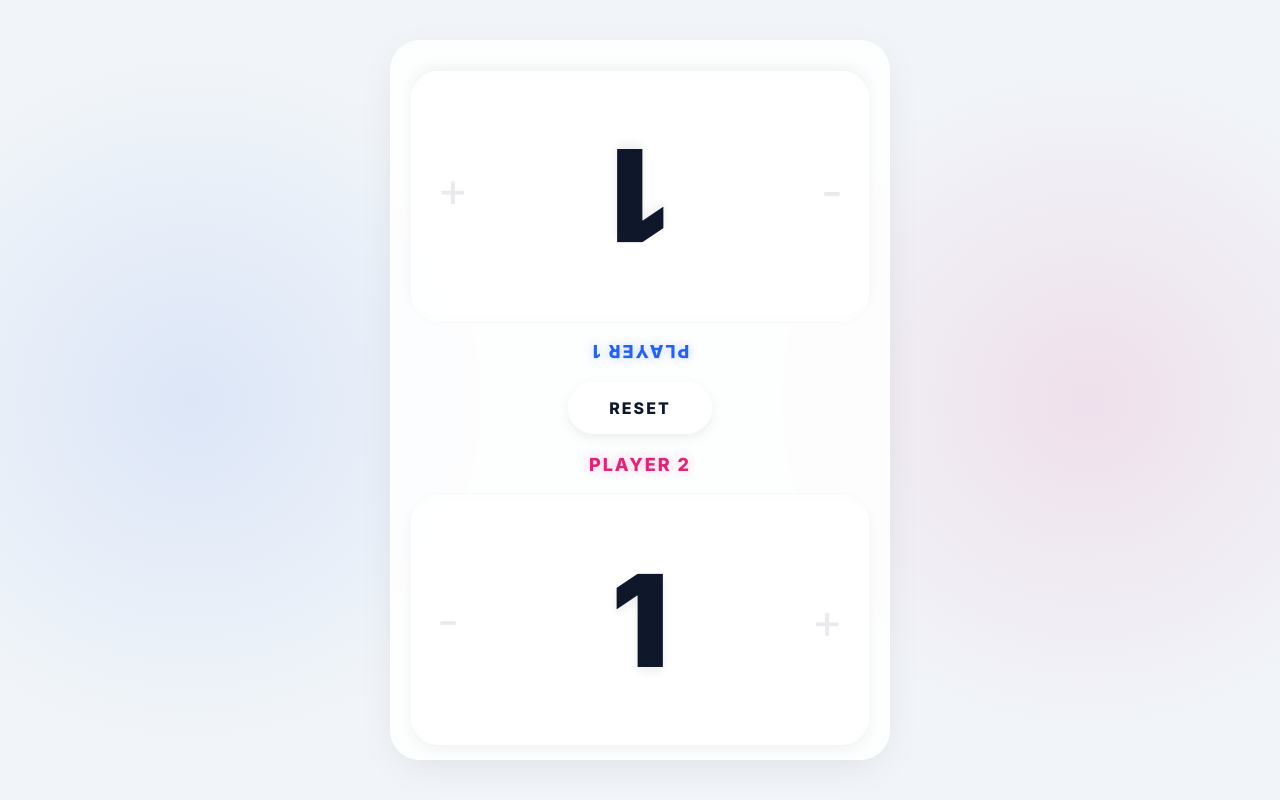
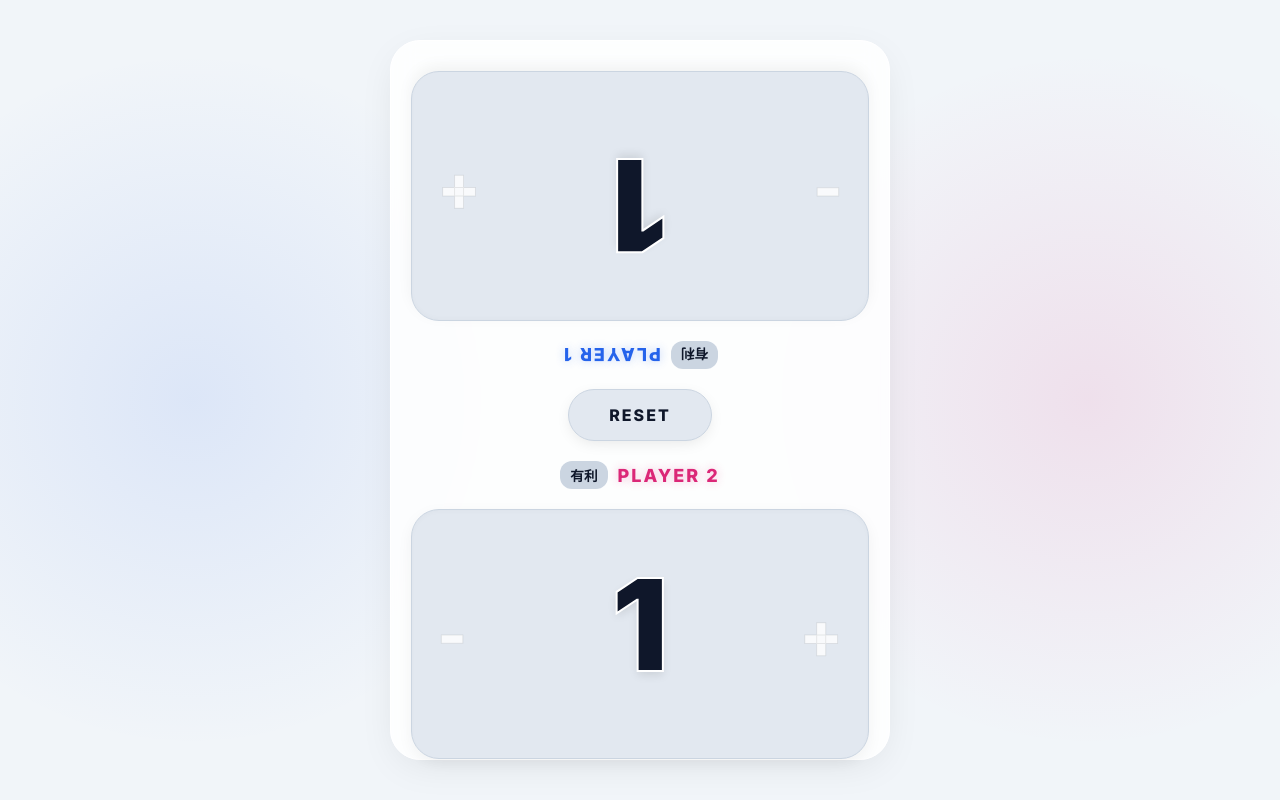
Before and after one commit to kuta-kuta-p/takumi-search, a plain HTML site: page index.html in a window 1280 px wide. Drawn offline with Linux system fonts and the light colour scheme.

Commit message:
Update index.html

```diff
--- a/index.html
+++ b/index.html
@@ -155,9 +155,9 @@
             display: flex;
             justify-content: center;
             align-items: center;
-            background: rgba(255, 255, 255, 0.7);
+            background: #e2e8f0; /* Bright gray */
             border-radius: 28px;
-            border: 1px solid var(--glass-border);
+            border: 1px solid #cbd5e1;
             box-shadow: inset 0 2px 5px rgba(0,0,0,0.02), 0 5px 15px rgba(0,0,0,0.05);
             overflow: hidden;
         }
@@ -168,7 +168,8 @@
             z-index: 10;
             pointer-events: none; /* Let touches pass through to hit areas */
             transition: transform 0.15s cubic-bezier(0.175, 0.885, 0.32, 1.275);
-            text-shadow: 0 4px 10px rgba(0,0,0,0.08);
+            -webkit-text-stroke: 2px #ffffff; /* White outline */
+            text-shadow: 0 4px 10px rgba(0,0,0,0.1);
         }
 
         .player-1 .score-display {
@@ -203,25 +204,25 @@
         }
 
         /* Subtle physical feel when pressing left or right */
-        .decrease:active ~ .score-display {
+        .decrease:active ~ .score-wrapper {
             transform: scale(0.95) translateX(-8px);
         }
 
-        .increase:active ~ .score-display {
+        .increase:active ~ .score-wrapper {
             transform: scale(0.95) translateX(8px);
         }
 
-        /* Subtle background hints for - and + zones */
         .score-container::before, .score-container::after {
             position: absolute;
             top: 50%;
             transform: translateY(-50%);
-            font-size: 3rem;
-            color: var(--text-secondary);
-            font-weight: 400;
-            opacity: 0.15;
+            font-size: 4rem; /* Slightly larger */
+            color: #ffffff; /* White */
+            font-weight: 800;
+            opacity: 0.8; /* More visible */
             z-index: 5;
             pointer-events: none;
+            -webkit-text-stroke: 1px rgba(0,0,0,0.1); /* Slight dark outline to ensure visibility */
         }
 
         .score-container::before {
@@ -243,8 +244,8 @@
         }
 
         #reset-btn {
-            background: rgba(255, 255, 255, 0.8);
-            border: 1px solid var(--glass-border);
+            background: #e2e8f0; /* Bright gray */
+            border: 1px solid #cbd5e1;
             color: var(--text-primary);
             padding: 15px 40px;
             border-radius: 30px;
@@ -254,12 +255,11 @@
             transition: all 0.2s ease;
             box-shadow: 0 4px 15px -3px rgba(0, 0, 0, 0.1);
             letter-spacing: 2px;
-            backdrop-filter: blur(5px);
         }
 
         #reset-btn:active {
             transform: scale(0.95);
-            background: rgba(255, 255, 255, 1);
+            background: #cbd5e1;
             box-shadow: 0 2px 8px -3px rgba(0, 0, 0, 0.1);
         }
 
@@ -283,6 +283,51 @@
         .pop-down {
             animation: pop-down 0.25s cubic-bezier(0.175, 0.885, 0.32, 1.275);
         }
+
+        .advantage-btn {
+            background: #cbd5e1;
+            color: var(--text-primary);
+            border: none;
+            padding: 4px 10px;
+            border-radius: 12px;
+            font-size: 0.85rem;
+            font-weight: 800;
+            cursor: pointer;
+            transition: all 0.2s ease;
+        }
+
+        .advantage-btn.active {
+            background: #ef4444; /* red */
+            color: white;
+            box-shadow: 0 0 10px rgba(239, 68, 68, 0.3);
+        }
+
+        .score-wrapper {
+            display: flex;
+            flex-direction: column;
+            align-items: center;
+            justify-content: center;
+            z-index: 10;
+            pointer-events: none;
+            transition: transform 0.15s cubic-bezier(0.175, 0.885, 0.32, 1.275);
+        }
+
+        .advantage-display {
+            color: #ef4444; /* red */
+            font-size: 1.8rem;
+            font-weight: 900;
+            opacity: 0;
+            transition: opacity 0.2s ease, transform 0.2s ease;
+            transform: translateY(10px);
+            margin-top: -15px; /* Pull it slightly up under the score */
+            -webkit-text-stroke: 1px #ffffff;
+            text-shadow: 0 2px 5px rgba(0,0,0,0.1);
+        }
+
+        .advantage-display.active {
+            opacity: 1;
+            transform: translateY(0);
+        }
     </style>
 </head>
 <body>
@@ -291,12 +336,16 @@
             <!-- Player 1 -->
             <div class="player player-1">
                 <div class="player-name-container" data-player="1">
+                    <button class="advantage-btn" data-player="1" id="adv-btn-1">有利</button>
                     <span class="player-name">Player 1</span>
                     <span class="player-role" id="role-1"></span>
                 </div>
                 <div class="score-container">
                     <div class="hit-area decrease" data-player="1"></div>
-                    <div class="score-display" id="score-1">1</div>
+                    <div class="score-wrapper">
+                        <div class="score-display" id="score-1">1</div>
+                        <div class="advantage-display" id="adv-disp-1">+1</div>
+                    </div>
                     <div class="hit-area increase" data-player="1"></div>
                 </div>
             </div>
@@ -309,12 +358,16 @@
             <!-- Player 2 -->
             <div class="player player-2">
                 <div class="player-name-container" data-player="2">
+                    <button class="advantage-btn" data-player="2" id="adv-btn-2">有利</button>
                     <span class="player-name">Player 2</span>
                     <span class="player-role" id="role-2"></span>
                 </div>
                 <div class="score-container">
                     <div class="hit-area decrease" data-player="2"></div>
-                    <div class="score-display" id="score-2">1</div>
+                    <div class="score-wrapper">
+                        <div class="score-display" id="score-2">1</div>
+                        <div class="advantage-display" id="adv-disp-2">+1</div>
+                    </div>
                     <div class="hit-area increase" data-player="2"></div>
                 </div>
             </div>
```
